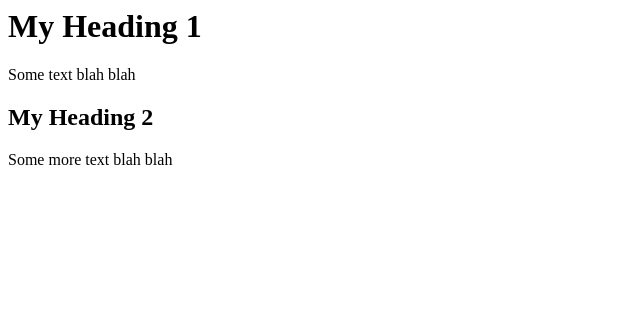
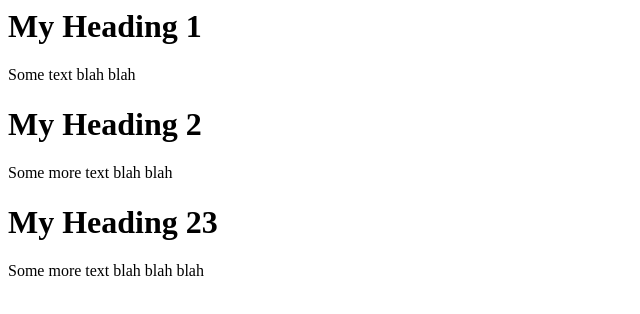
Before and after one commit to jasonliz85/cfg-session3-example, a plain HTML site: page index.html in a window 1280 px wide. Shown: the whole page, without its empty margins (0-640 px from the left). Drawn offline with Linux system fonts and the light colour scheme.

```diff
--- a/index.html
+++ b/index.html
@@ -4,7 +4,9 @@
   <body>
     <h1> My Heading 1 </h1>
     <p> Some text blah blah </p>
-    <h2> My Heading 2 </h1>
+    <h1> My Heading 2 </h1>
     <p> Some more text blah blah </p>
+    <h1> My Heading 23 </h1>
+    <p> Some more text blah blah blah</p>
   </body>
 </html>
```
